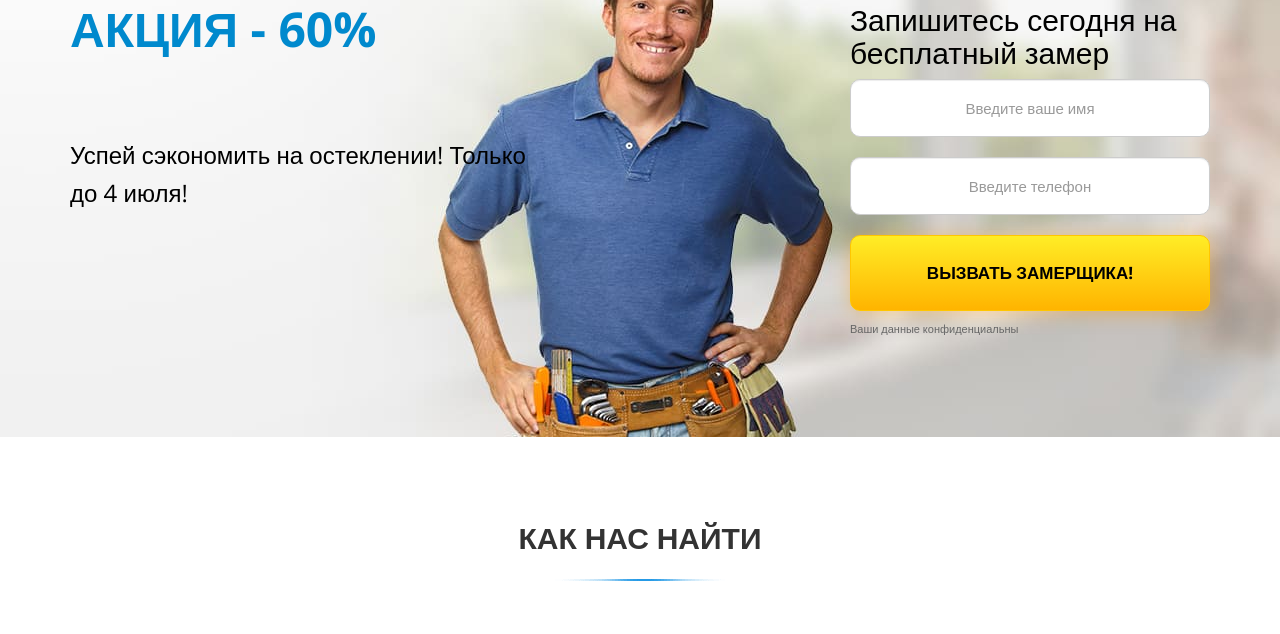
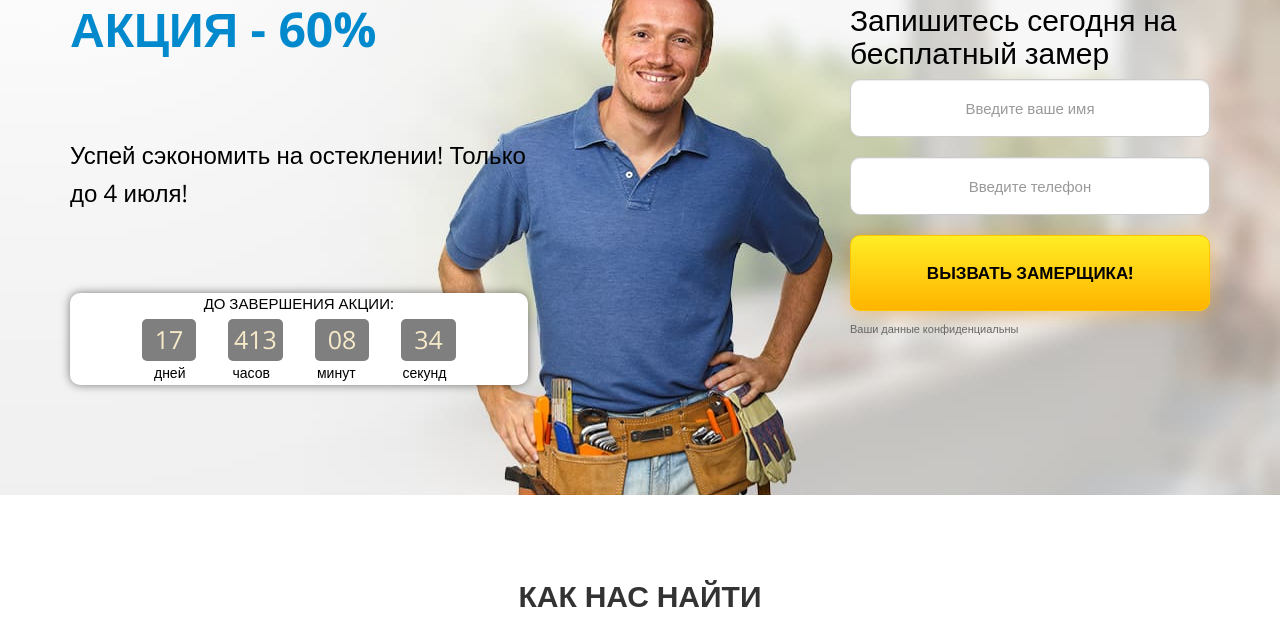
Before and after one commit to agatatelesh/Irvas-Windows, a plain HTML site: page index.html in a window 1280 px wide. Shown: the part 4989-5623 px from the top of the page. Drawn offline with nearby package versions, Linux system fonts and the light colour scheme.

Commit message:
Таймер

```diff
--- a/css/style.css
+++ b/css/style.css
@@ -587,9 +587,52 @@ textarea:focus {
   font-size: 2.4rem;
   line-height: 1.6;
 }
-.sale .eTimer {
+/* .sale .eTimer {
   text-align: center;
+} */
+.sale .timer {
+  margin-bottom: 3rem;
+  text-align: center;
+  width: 100%;
+  height: 50%;
+  background: rgb(255, 255, 255);
+  border-radius:  10px;
+  box-shadow: 0 0 10px rgba(0,0,0,0.5);
+
 }
+
+.timer-titel p {
+  display: inline-block;
+  margin: 2px 22px;
+  padding-left: 3px;
+  font-size: 14px;
+
+}
+.timer-action{
+  margin: 5px;
+  font-family: 'Open Sans', sans-serif;
+  font-weight: 400;
+  font-size: 15px;
+}
+.days, .hours, .minutes, .seconds{
+  display: inline-block;
+  margin: 0 14px ;
+  padding: 3px;
+  font-size: 25px;
+  width: 12%;
+  height: 40%;
+  background:rgba(0, 0, 0, 0.5);
+  border-radius:  5px;
+  /* font-size: 25px; */
+  color: #f7eac9;
+  /* margin: 0 12px; */
+}
+
+ /* .days, .hours, .minutes, .seconds{
+
+  margin: 5px ;
+
+} */
 /*Contacts*/
 .contacts {
   padding: 6rem 0;
--- a/index.html
+++ b/index.html
@@ -711,7 +711,18 @@
             <h2 class="sale_title">Акция - 60%</h2>
             <p class="sale_subtitle">Успей сэкономить на остеклении! Только до 4 июля!</p>
             <div class="timer">
-              <div class="eTimer"></div>
+              <div class="timer-action">
+                ДО ЗАВЕРШЕНИЯ АКЦИИ:
+              </div>
+              <div class="timer-numbers" id="timer">
+                <span class="days">12</span>
+                <span class="hours">33</span>
+                <span class="minutes">43</span>
+                <span class="seconds">36</span>
+                <div class="timer-titel">
+                    <p>дней</p><p>часов</p><p>минут</p><p>секунд</p>
+                </div>
+              </div>
             </div>
           </div>
           <div class="col-lg-4 col-lg-offset-3 col-md-5 col-md-offset-1 col-sm-8 col-sm-offset-2 wow fadeInRight">
--- a/js/script.js
+++ b/js/script.js
@@ -119,6 +119,63 @@ window.addEventListener('DOMContentLoaded', function() {
         getForm(form1);
         getForm(form2);
 
+//Timer
+let deadLine = '2018-11-22';
+
+    function getTimeRemaining(endtime) {
+        let t = Date.parse(endtime) - Date.parse(new Date()),
+            seconds = Math.floor((t/1000) % 60).toString(),
+            minutes = Math.floor((t/1000/60) % 60).toString(),
+            hours = Math.floor((t/(1000*60*60))).toString(),
+            days = Math.floor((t/1000) / 86400).toString();
+
+            if (hours.length < 2) {
+                hours = "0" + hours;
+            }
+            if (minutes.length < 2) {
+                minutes = "0" + minutes;
+            }
+            if (seconds.length < 2) {
+                seconds = "0" + seconds;
+            }
+            if (days.length < 2) {
+                days = "0" + days;
+            }
+
+            return {
+                'total' : t,
+                'hours' : hours,
+                'minutes' : minutes,
+                'seconds' : seconds,
+                'days' : days
+            };
+    }
+    function setClock(id, endtime) {
+        let timer = document.getElementById(id),
+            hours = timer.querySelector('.hours'),
+            minutes = timer.querySelector('.minutes'),
+            seconds = timer.querySelector('.seconds'),
+            days = timer.querySelector('.days'),
+            timeInterval = setInterval(updateClock, 1000);
+
+        function updateClock() {
+            let t = getTimeRemaining(endtime);
+            hours.textContent = t.hours;
+            minutes.textContent = t.minutes;
+            seconds.textContent = t.seconds;
+            days.textContent = t.days;
+             if (t.total <= 0) {
+                 clearInterval(timeInterval);
+                 hours.textContent = '00';
+                 minutes.textContent = '00';
+                 seconds.textContent = '00';
+                 days.textContent = '00';
+             }
+        }
+
+    }
+      setClock('timer', deadLine);
+
 
 
 //tabs
```
